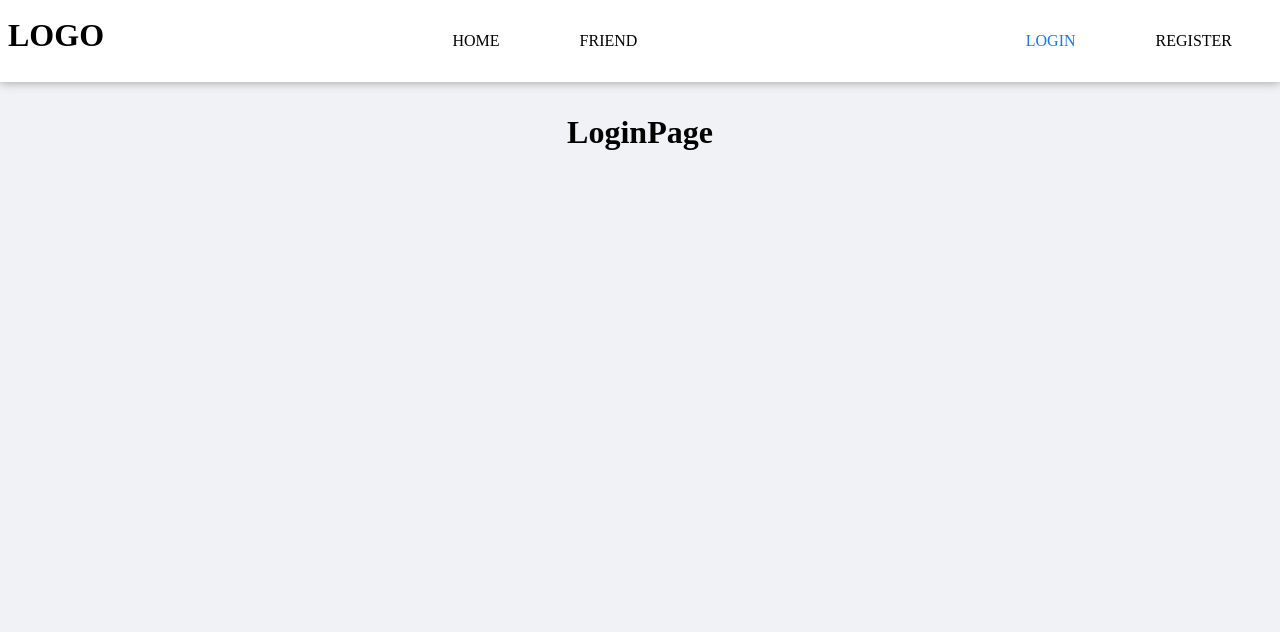
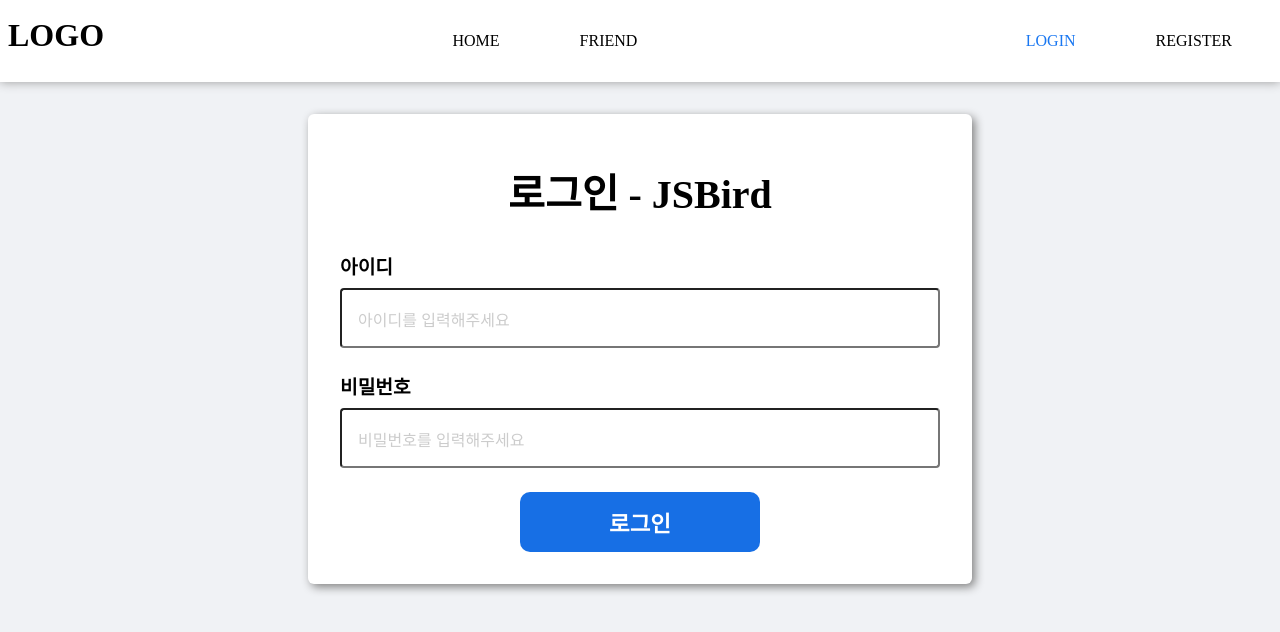
Before and after one commit to suRin01/2021CapstoneDesignA-Frontend, a React (Create React App) app: page /login in a window 1280 px wide. Shown: the top 632 px of the page. Built offline with nearby package versions, Linux system fonts and the light colour scheme.

Commit message:
로그인 로직 구현
회원가입과 같은 형식으로 작성

```diff
--- a/src/pages/LoginPage.jsx
+++ b/src/pages/LoginPage.jsx
@@ -1,11 +1,80 @@
-import React from "react";
+import React, { useCallback, useMemo } from "react";
+import { withRouter } from "react-router";
+import styled from "styled-components";
+
+import Form from "../components/common/Form";
+import Label from "../components/common/Label";
+import Input from "../components/common/Input";
+import Button from "../components/common/Button";
+
+import useInput from "../hooks/useInput";
+
+// import { apiLogin } from "../api";
+
+const Container = styled.section`
+  display: flex;
+  flex-direction: column;
+  background: white;
+  padding: 2rem;
+  border-radius: 6px;
+  box-shadow: 3px 3px 10px gray;
+  margin-bottom: 5rem;
+`;
+const Title = styled.h1`
+  text-align: center;
+  margin: 1rem 0 2rem;
+  font-size: 2.5rem;
+
+  @media only screen and (max-width: 768px) {
+    font-size: 1.8rem;
+  }
+`;
 
 const LoginPage = () => {
+  const [id, onChangeId] = useInput("");
+  const [password, onChangePassword] = useInput("");
+
+  // 인라인 스타일
+  const marginBottom = useMemo(() => ({ marginBottom: "1.5rem" }));
+
+  const onLogin = useCallback(
+    async e => {
+      e.preventDefault();
+
+      if (!(id && id.trim() && password && password.trim())) return alert("아이디와 비밀번호 모두 입력해주세요!");
+
+      console.log("id >> ", id);
+      console.log("password >> ", password);
+      // try {
+      //   const data = await apiLogin();
+      //   history.push("/");
+      // } catch (error) {
+      //   alert(error.response.data);
+      // }
+    },
+    [id, password],
+  );
+
   return (
-    <>
-      <h1>LoginPage</h1>
-    </>
+    <Container>
+      <Title>로그인 - JSBird</Title>
+      <Form onSubmit={onLogin}>
+        <Label>아이디</Label>
+        <Input type="text" value={id} onChange={onChangeId} placeholder="아이디를 입력해주세요" style={marginBottom} />
+
+        <Label>비밀번호</Label>
+        <Input
+          type="password"
+          value={password}
+          onChange={onChangePassword}
+          placeholder="비밀번호를 입력해주세요"
+          style={marginBottom}
+        />
+
+        <Button type="submit">로그인</Button>
+      </Form>
+    </Container>
   );
 };
 
-export default LoginPage;
+export default withRouter(LoginPage);
```
Also changed, not shown: src/api/auth.js (+7 -2 lines).
